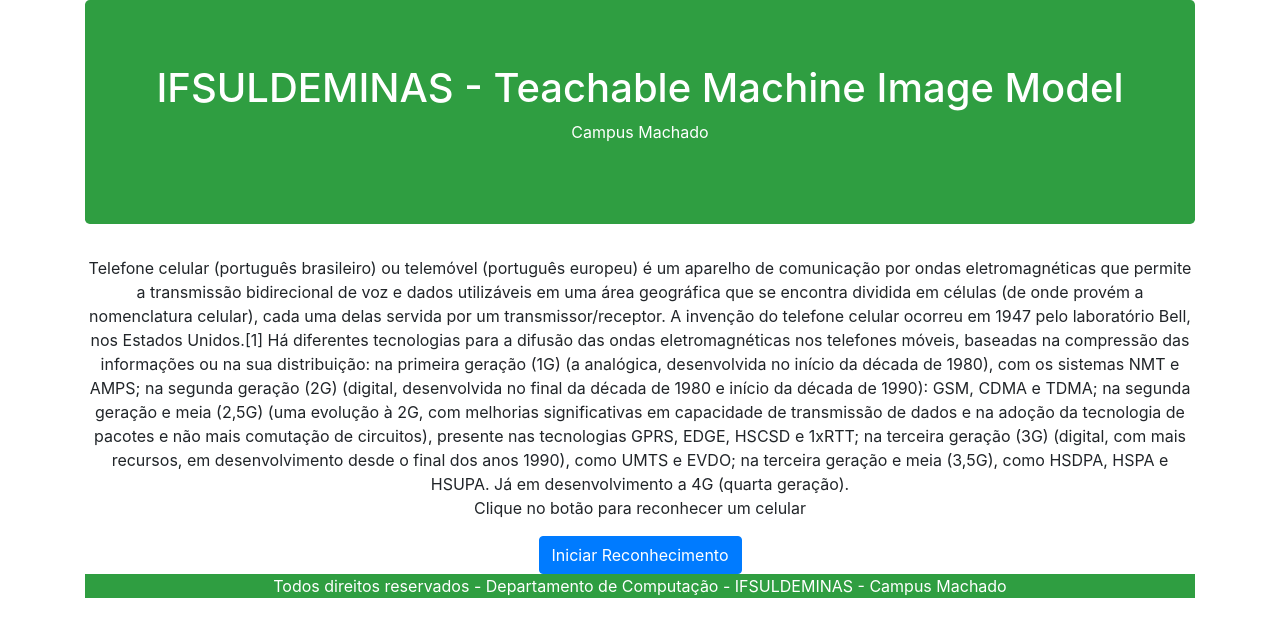
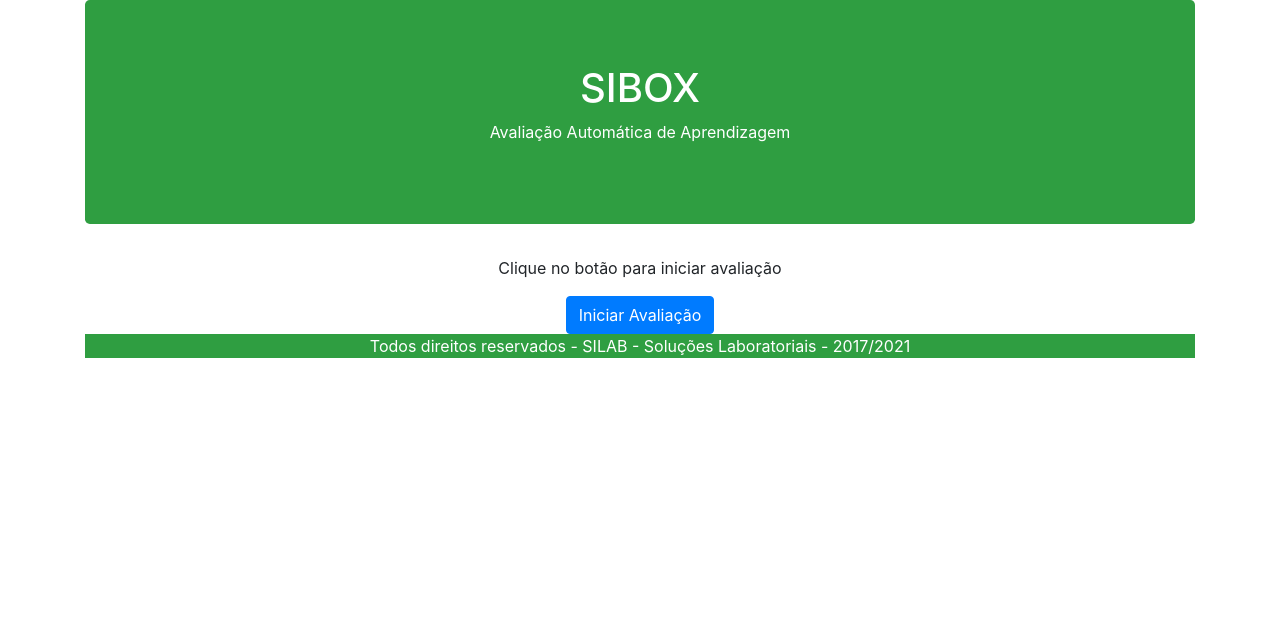
Before and after one commit to dcvilela/sibox_ml, a plain HTML site: page index.html in a window 1280 px wide. Drawn offline with nearby package versions, Linux system fonts and the light colour scheme.

Commit message:
Update index.html

```diff
--- a/index.html
+++ b/index.html
@@ -3,31 +3,29 @@
 <head>
     <meta charset='utf-8'>
     <meta http-equiv='X-UA-Compatible' content='IE=edge'>
-    <title>Redes Neurais com Teachable Machine</title>
+    <title>SIBOX - Avaliação Automática</title>
     <meta name='viewport' content='width=device-width, initial-scale=1'>
     <link rel="stylesheet" href="https://stackpath.bootstrapcdn.com/bootstrap/4.3.1/css/bootstrap.min.css" integrity="sha384-ggOyR0iXCbMQv3Xipma34MD+dH/1fQ784/j6cY/iJTQUOhcWr7x9JvoRxT2MZw1T" crossorigin="anonymous">
 </head>
 <body>
     <div class="container" style="text-align: center;">
         <header class="jumbotron" style="background-color:#2f9e41; color:white;">
-            <h1>IFSULDEMINAS - Teachable Machine Image Model</h1>
-            <p>Campus Machado </p>
+            <h1>SIBOX</h1>
+            <p>Avaliação Automática de Aprendizagem </p>
         </header>
 
         <div id="celular">
-            Telefone celular (português brasileiro) ou telemóvel (português europeu) é um aparelho de comunicação por ondas eletromagnéticas que permite a transmissão bidirecional de voz e dados utilizáveis em uma área geográfica que se encontra dividida em células (de onde provém a nomenclatura celular), cada uma delas servida por um transmissor/receptor. A invenção do telefone celular ocorreu em 1947 pelo laboratório Bell, nos Estados Unidos.[1]
 
-            Há diferentes tecnologias para a difusão das ondas eletromagnéticas nos telefones móveis, baseadas na compressão das informações ou na sua distribuição: na primeira geração (1G) (a analógica, desenvolvida no início da década de 1980), com os sistemas NMT e AMPS; na segunda geração (2G) (digital, desenvolvida no final da década de 1980 e início da década de 1990): GSM, CDMA e TDMA; na segunda geração e meia (2,5G) (uma evolução à 2G, com melhorias significativas em capacidade de transmissão de dados e na adoção da tecnologia de pacotes e não mais comutação de circuitos), presente nas tecnologias GPRS, EDGE, HSCSD e 1xRTT; na terceira geração (3G) (digital, com mais recursos, em desenvolvimento desde o final dos anos 1990), como UMTS e EVDO; na terceira geração e meia (3,5G), como HSDPA, HSPA e HSUPA. Já em desenvolvimento a 4G (quarta geração).
         </div>
 
-       <p>Clique no botão para reconhecer um celular</p>
-        <button type="button" class="btn btn-primary" onclick="init()">Iniciar Reconhecimento</button>
+       <p>Clique no botão para iniciar avaliação</p>
+        <button type="button" class="btn btn-primary" onclick="init()">Iniciar Avaliação</button>
         <div id="webcam-container"></div>
         <div id="label-container" class="display-4"></div>
 
 
         <footer class="panel-footer" style="text-align:center; background-color:#2f9e41; color:white;">
-            Todos direitos reservados - Departamento de Computação - IFSULDEMINAS - Campus Machado
+            Todos direitos reservados - SILAB - Soluções Laboratoriais - 2017/2021
         </footer>
     </div>
 
```
